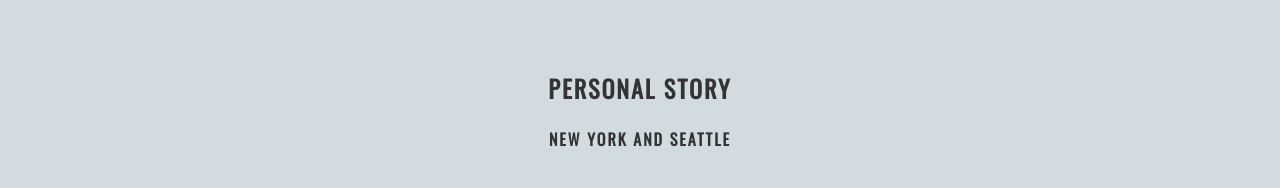
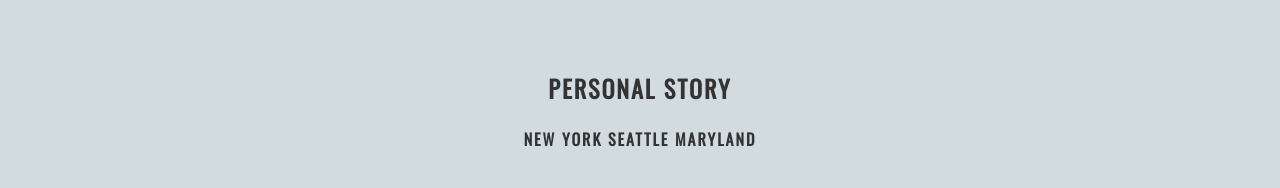
Before and after one commit to NJSal/PersonalWebsite, a plain HTML site: page index.html in a window 1280 px wide. Shown: the part 1380-1568 px from the top of the page. Drawn offline with nearby package versions, Linux system fonts and the light colour scheme.

```diff
--- a/index.html
+++ b/index.html
@@ -38,7 +38,7 @@
     <section class="about" id="about">
         <div class="wrapper">
             <h2>Personal Story</h2>
-            <h4>New York and Seattle</h4>
+            <h4>New York Seattle Maryland</h4>
             <p>Lorem ipsum dolor sit amet consectetur adipisicing elit. Qui praesentium consequatur earum magnam vero
                 placeat, porro facere, obcaecati molestias repudiandae unde voluptatibus atque? Consequatur sapiente deleniti
                 minima hic error natus. Lorem ipsum dolor sit amet consectetur adipisicing elit. Officia facilis impedit
```
